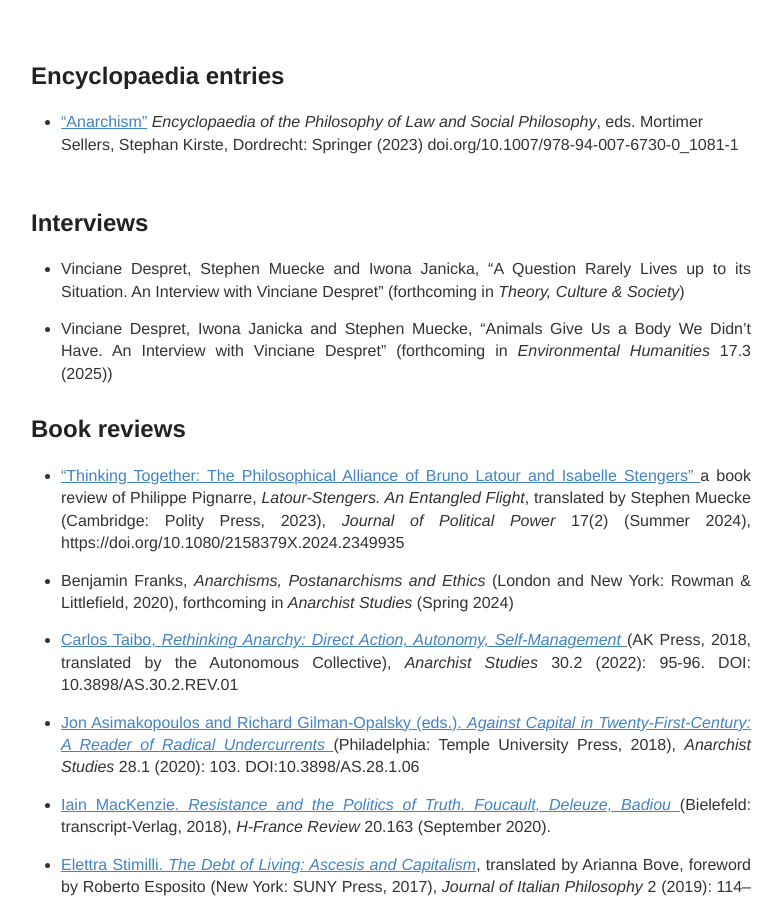
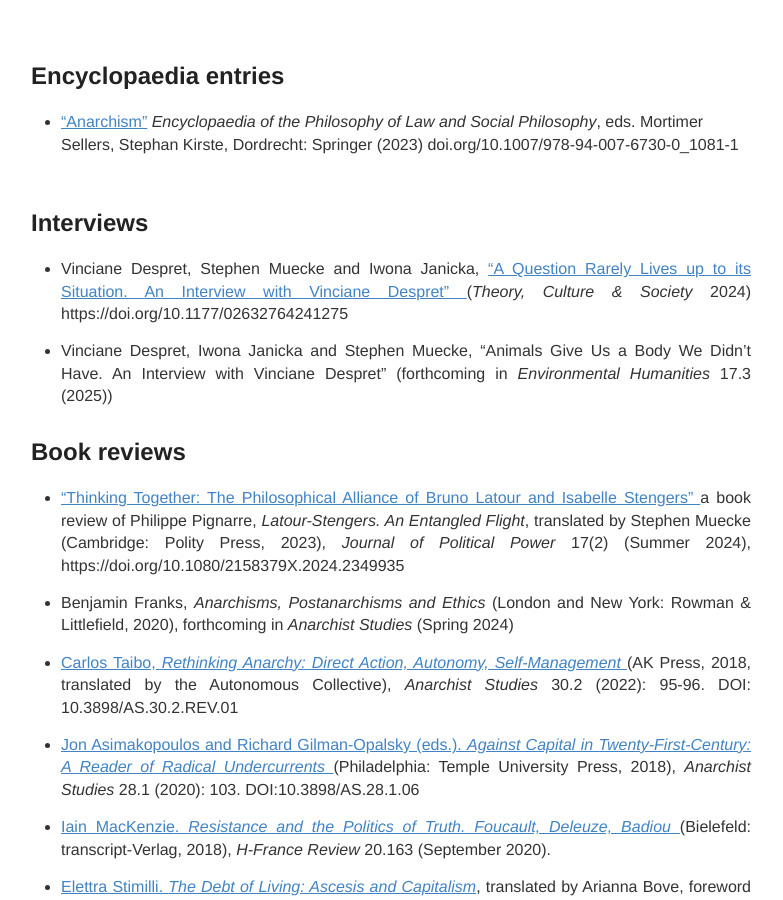
Before and after one commit to IJanicka/IJanicka.github.io, a Jekyll site: the page built from publications.md, in a window 1280 px wide and 900 px high, scrolled down 5399 px. Shown: the whole window, without its empty margins (249-1032 px from the left). Built offline with Jekyll 4.4.1, drawn with Linux system fonts in a browser that asks for light colours.

Commit message:
Update publications.md

```diff
--- a/publications.md
+++ b/publications.md
@@ -91,7 +91,7 @@
 
 <h2>Interviews</h2>
 
-* Vinciane Despret, Stephen Muecke and Iwona Janicka, “A Question Rarely Lives up to its Situation. An Interview with Vinciane Despret” (forthcoming in *Theory, Culture & Society*)<br>
+* Vinciane Despret, Stephen Muecke and Iwona Janicka, <a href="https://journals.sagepub.com/doi/10.1177/02632764241275484" target="blank"> “A Question Rarely Lives up to its Situation. An Interview with Vinciane Despret” <a/> (*Theory, Culture & Society* 2024) https://doi.org/10.1177/02632764241275<br>
 
 * Vinciane Despret, Iwona Janicka and Stephen Muecke, “Animals Give Us a Body We Didn’t Have. An Interview with Vinciane Despret” (forthcoming in *Environmental Humanities* 17.3 (2025)) <br>
 
```
